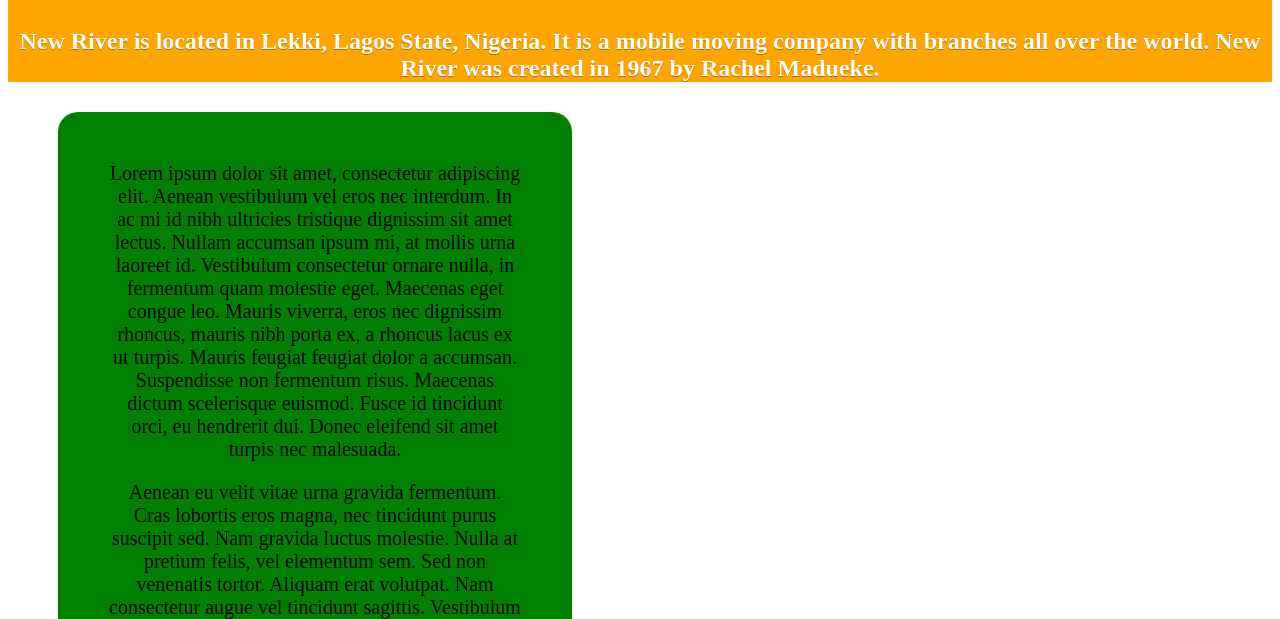
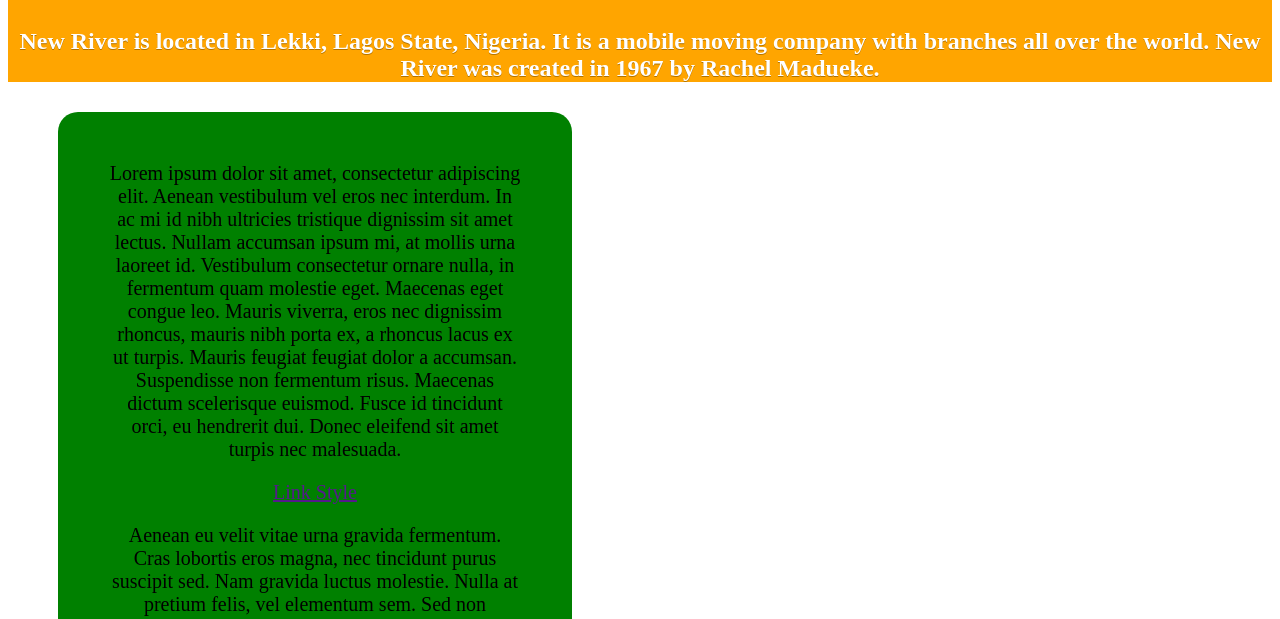
Before and after one commit to lolubabafemi/New-River, a plain HTML site: page index.html in a window 1280 px wide. Shown: the part 177-796 px from the top of the page. Drawn offline with Linux system fonts and the light colour scheme.

```diff
--- a/index.html
+++ b/index.html
@@ -14,6 +14,8 @@
     <div  class="primary-content">
         <p>Lorem ipsum dolor sit amet, consectetur adipiscing elit. Aenean vestibulum vel eros nec interdum. In ac mi id nibh ultricies tristique dignissim sit amet lectus. Nullam accumsan ipsum mi, at mollis urna laoreet id. Vestibulum consectetur ornare nulla, in fermentum quam molestie eget. Maecenas eget congue leo. Mauris viverra, eros nec dignissim rhoncus, mauris nibh porta ex, a rhoncus lacus ex ut turpis. Mauris feugiat feugiat dolor a accumsan. Suspendisse non fermentum risus. Maecenas dictum scelerisque euismod. Fusce id tincidunt orci, eu hendrerit dui. Donec eleifend sit amet turpis nec malesuada.
         </p>
+
+        <a href=""><p>Link Style</p></a>
 
         <p>Aenean eu velit vitae urna gravida fermentum. Cras lobortis eros magna, nec tincidunt purus suscipit sed. Nam gravida luctus molestie. Nulla at pretium felis, vel elementum sem. Sed non venenatis tortor. Aliquam erat volutpat. Nam consectetur augue vel tincidunt sagittis. Vestibulum ante ipsum primis in faucibus orci luctus et ultrices posuere cubilia curae; Maecenas faucibus enim vitae sem aliquet placerat.
         </p>
```
